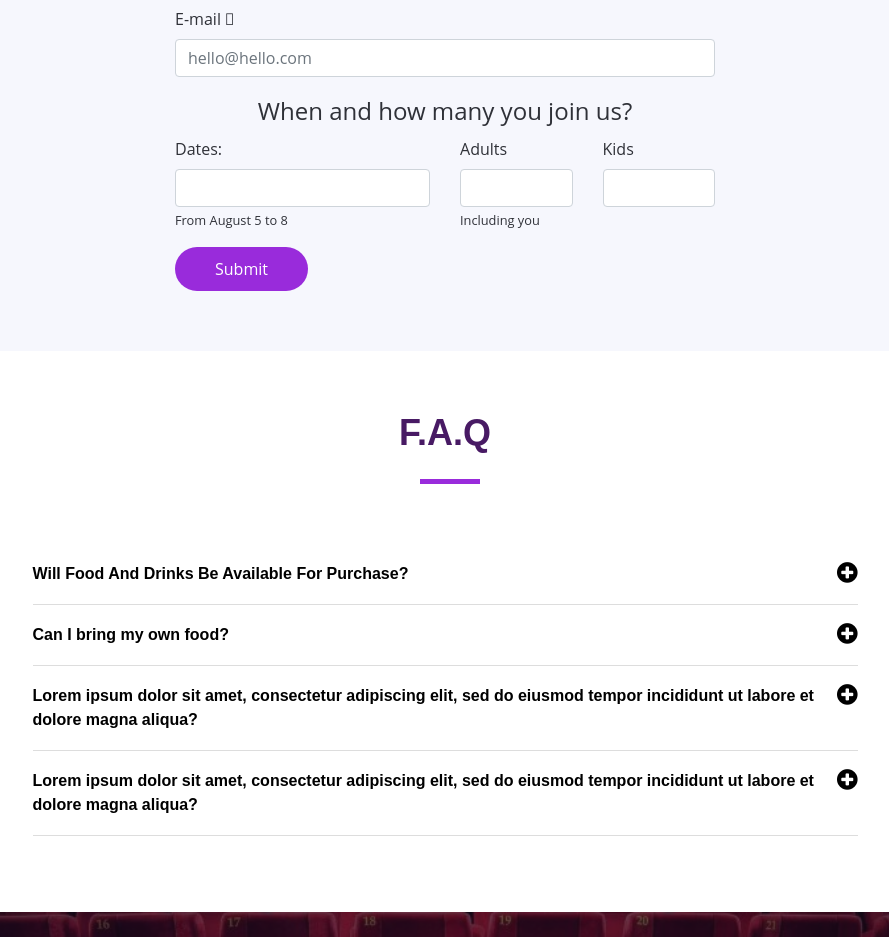
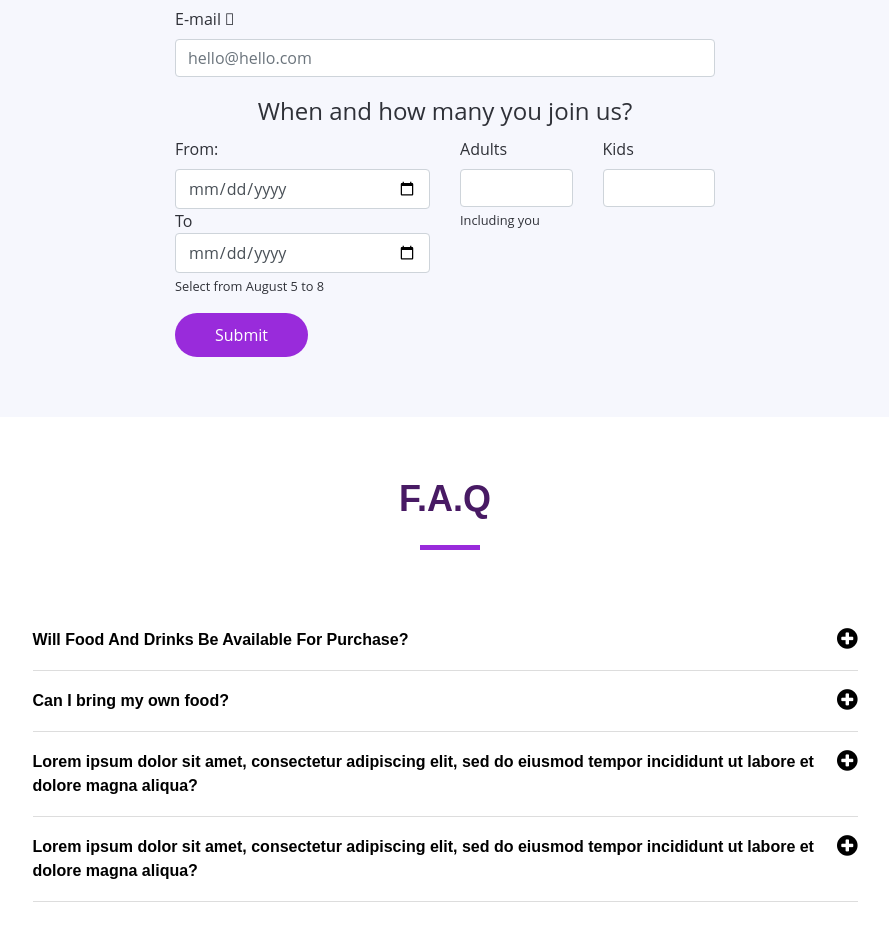
Before and after one commit to miami78/film-festival, a plain HTML site: page index.html in a window 1280 px wide. Shown: the part 3180-4117 px from the top of the page, without its empty margins (195-1084 px from the left). Drawn offline with Linux system fonts and the light colour scheme; some icons are missing.

Commit message:
data type change

```diff
--- a/index.html
+++ b/index.html
@@ -374,9 +374,10 @@
             <div class="row">
               <legend class="text-center">When and how many you join us?</legend>
               <div class="col-6 form-group">
-                <label for="dates">Dates: </label>
-                <input id="dates" class="form-control" type="text" name="dates" required="">
-                <small>From August 5 to 8</small>
+                <label for="dates">From: </label>
+                <input id="dates" class="form-control" type="date" name="datepicker"  min="2019-08-05" required=""> To
+                <input id="dates" class="form-control" type="date" name="datepicker"  max="2019-08-08" required="">
+                <small>Select from August 5 to 8</small>
               </div>
 
               <div class="col-3 form-group">
```
